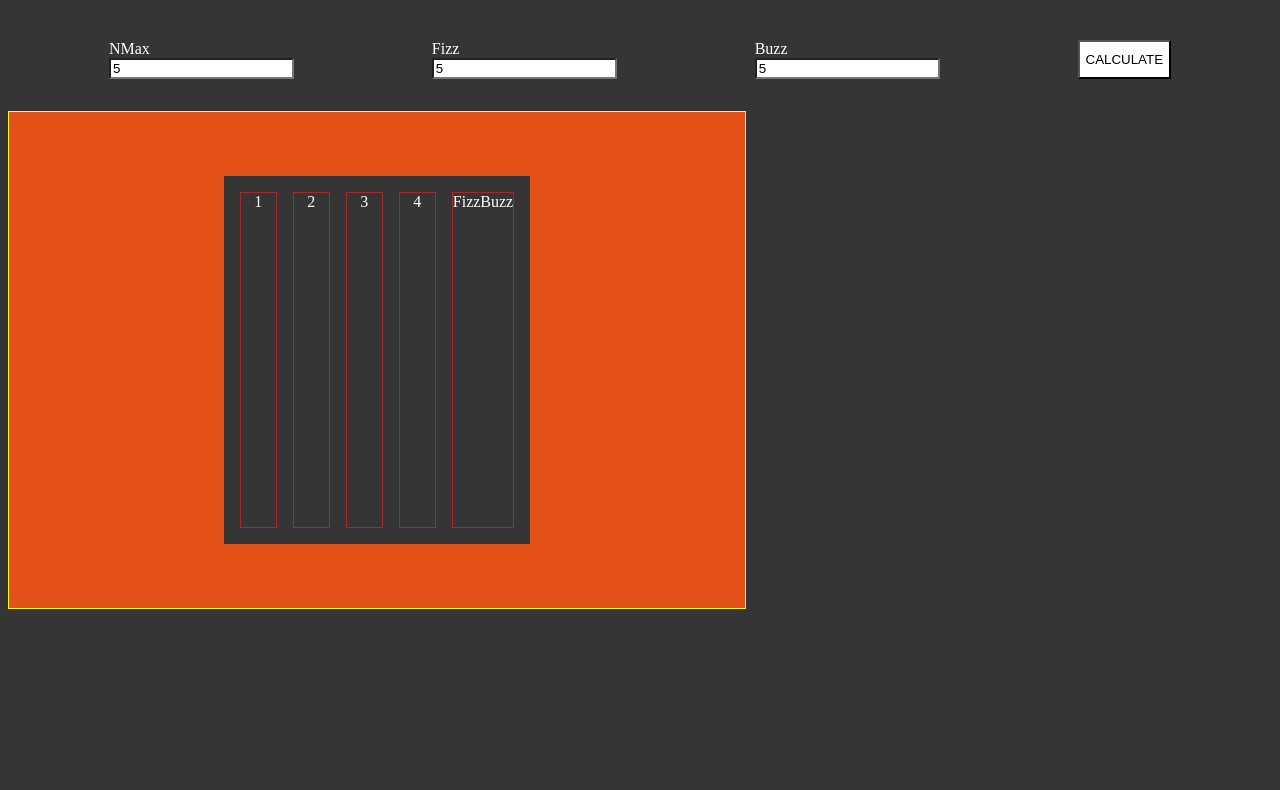
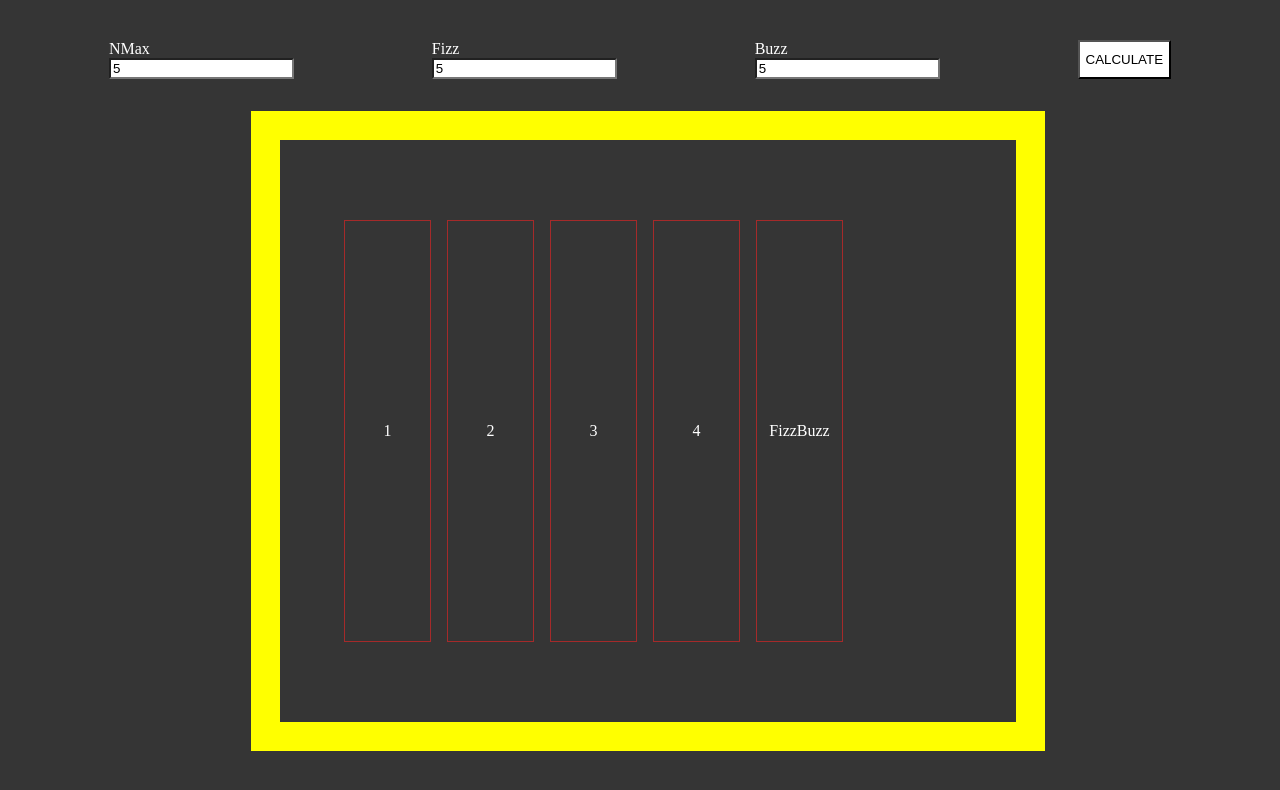
Before and after one commit to usnmweb/FizzBuzz, a plain HTML site: page index.html in a window 1280 px wide. Both pictures are taken after typing "5", "5", "5" into the empty fields and a click on the button "CALCULATE". Drawn offline with Linux system fonts and the light colour scheme.

Commit message:
css js fixing style, title impl

```diff
--- a/index.html
+++ b/index.html
@@ -3,7 +3,7 @@
   <head>
     <meta charset="UTF-8" />
     <meta name="viewport" content="width=device-width, initial-scale=1.0" />
-    <title>FizzBuzz, in gioco più divertente che c'è</title>
+    <title>FizzBuzz, il gioco più divertente che ci sia .</title>
     <link
       rel="icon"
       type="image/x-icon"
@@ -18,7 +18,7 @@
       <div><span>Buzz</span><input type="number" id="buzz" /></div>
       <div><button onclick="start()">CALCULATE</button></div>
     </header>
-
+    <main>
       <div class="card">
         <ul id="list"></ul>
       </div>
--- a/main.js
+++ b/main.js
@@ -28,3 +28,14 @@ function start() {
     lista.appendChild(li);
   }
 }
+
+window.onload = function () {
+  let title = document.title;
+  let index = 0;
+
+  setInterval(function () {
+    index = (index + 1) % (title.length + 1);
+    document.title =
+      title.substring(index, title.length) + title.substring(0, index);
+  }, 100);
+};
--- a/style.css
+++ b/style.css
@@ -19,40 +19,38 @@ button {
   color: black;
 }
 main {
-  display: flex;
+  display: grid;
   justify-content: center;
-  align-content: center;
   width: 100vw;
   height: 80vh;
 }
 .card {
   display: flex;
-  justify-content: center;
-  align-content: center;
   width: 50vw;
-  height: 50vh;
-  background: rgb(228, 81, 24);
+  height: auto;
+
   padding: 3rem;
-  border: 1px solid yellow;
+  border: 29px solid yellow;
 }
 ul {
   display: flex;
   flex-wrap: wrap;
   gap: 1rem;
   padding: 1rem;
+
+  max-height: auto;
 }
 
 li {
   display: flex;
   justify-content: center;
-  text-align: center;
+  align-items: center;
   list-style: none;
-  min-width: 35px;
+  min-width: 85px;
+  min-height: 55px;
   border: 1px solid brown;
-
-  width: fit-content;
 }
 
-.titolo {
+.title {
   text-transform: uppercase;
 }
```
